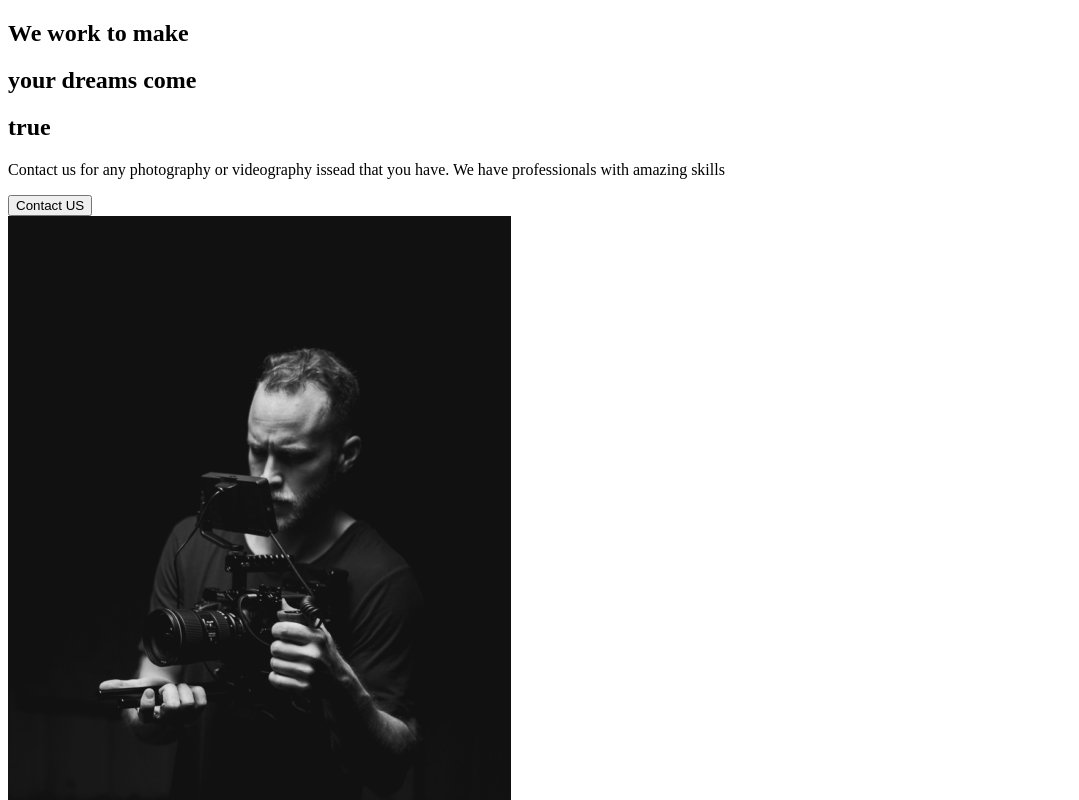
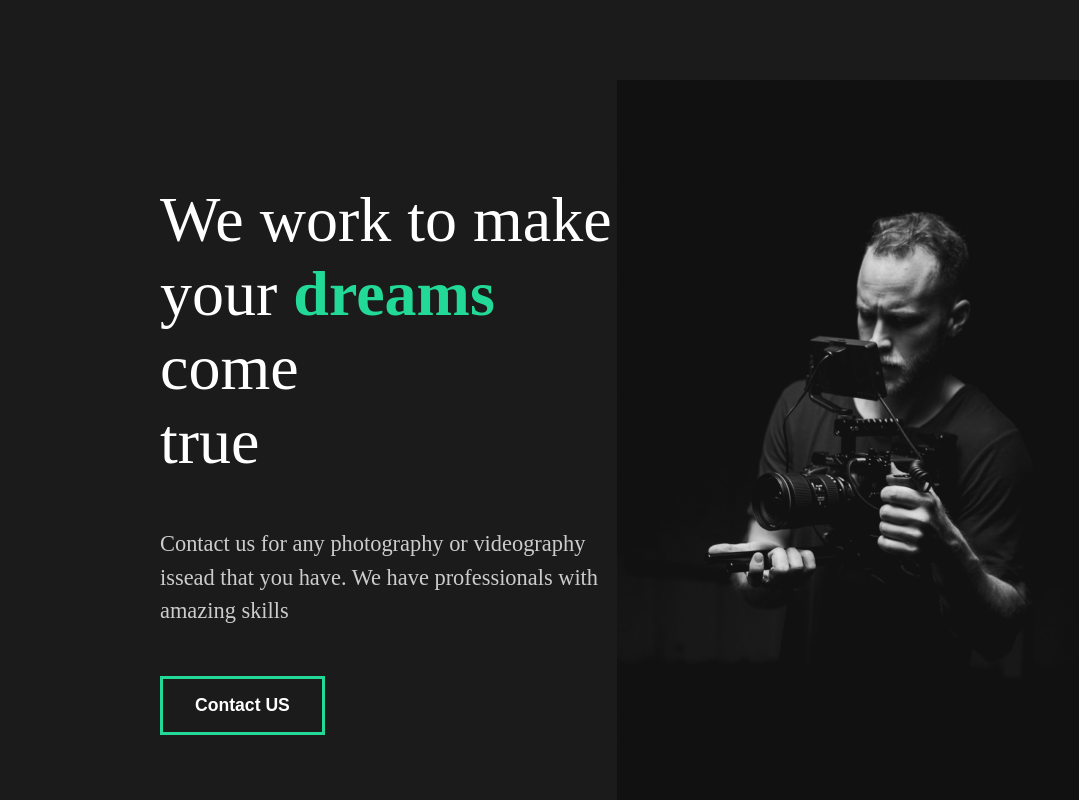
Before and after one commit to lindmon/Capture, a React (Create React App) app: page / in a window 1280 px wide. Shown: the top 800 px of the page, without its empty margins (0-1079 px from the left). Built offline with nearby package versions, Linux system fonts and the light colour scheme.

Commit message:
Service section added, FaqSection added, styled components added, global style added

```diff
--- a/src/App.js
+++ b/src/App.js
@@ -1,7 +1,9 @@
 import AboutUs from './pages/AboutUs';
+import GlobalStyle from './components/GlobalStyle';
 function App() {
   return (
     <div className="App">
+      <GlobalStyle/>
       <AboutUs/>
 
     </div>
--- a/src/components/AboutSection.js
+++ b/src/components/AboutSection.js
@@ -1,9 +1,10 @@
 import React from 'react';
 import home1 from '../img/home1.png';
+import styled from 'styled-components';
 
 const AboutSection = () => {
     return(
-        <div>
+        <About>
             <div className="description">
                 <div className="title">
                    <div className="hide">
@@ -22,8 +23,17 @@ const AboutSection = () => {
             <div className="image">
                 <img src={home1} alt="guy with the camera" />
             </div>
-        </div>
+        </About>
     )
 }
 
+const About = styled.div`
+    min-height: 90vh;
+    display: flex;
+    align-items: center;
+    justify-content: space-between;
+    padding: 5rem 10rem;
+    color: white;
+`;
+
 export default AboutSection;
--- /dev/null
+++ b/src/components/FaqSection.js
@@ -0,0 +1,40 @@
+import React from "react";
+
+const FaqSection = () => {
+    return(
+        <div className="fag">
+            <h2>Any questions? <span>FAQ</span></h2>
+            <div className="question">
+                <h4>How do I start ?</h4>
+                <div className="answer">
+                    <p>Lorem ipsum dolor sit amet.</p>
+                    <p>Lorem ipsum dolor sit, amet consectetur adipisicing elit. Repellat, animi.</p>
+                </div>
+            </div>
+            <div className="question">
+                <h4>Daily schedule</h4>
+                <div className="answer">
+                    <p>Lorem ipsum dolor sit amet.</p>
+                    <p>Lorem ipsum dolor sit, amet consectetur adipisicing elit. Repellat, animi.</p>
+                </div>
+            </div>
+            <div className="question">
+                <h4>Different payment methods</h4>
+                <div className="answer">
+                    <p>Lorem ipsum dolor sit amet.</p>
+                    <p>Lorem ipsum dolor sit, amet consectetur adipisicing elit. Repellat, animi.</p>
+                </div>
+            </div>
+            <div className="question">
+                <h4>What products do you offer?</h4>
+                <div className="answer">
+                    <p>Lorem ipsum dolor sit amet.</p>
+                    <p>Lorem ipsum dolor sit, amet consectetur adipisicing elit. Repellat, animi.</p>
+                </div>
+            </div>
+
+        </div>
+
+    )
+}
+export default FaqSection;
--- /dev/null
+++ b/src/components/GlobalStyle.js
@@ -0,0 +1,55 @@
+import {createGlobalStyle} from 'styled-components';
+
+
+const GlobalStyle = createGlobalStyle`
+*{
+    margin: 0;
+    padding: 0;
+    box-sizing:border-box;
+}
+
+body {
+    background: #1b1b1b;
+}
+button{
+    font-weight:bold;
+    font-size:1.1rem;
+    cursor:pointer;
+    padding: 1rem 2rem;
+    border: 3px solid #23d997;
+    background: transparent;
+    color: white;
+    transition: all 0.5s ease;
+    &:hover{
+        background-color:#23d997;
+        color: white;
+    }
+}
+h2 {
+        font-weight:lighter;
+        font-size:4rem;
+    }
+h3{
+    color: white;
+}
+h4{
+    font-weight:bold;
+
+}
+a{
+    font-size: 1.1rem;
+}
+span{
+    font-weight:bold;
+    color:#23d997;
+
+}
+p{
+    padding:3rem 0rem;
+    color:#ccc;
+    font-size:1.4rem;
+    line-height: 150%;
+
+}
+`;
+export default GlobalStyle;
--- a/src/components/ServicesSection.js
+++ b/src/components/ServicesSection.js
@@ -45,7 +45,9 @@ const ServicesSection = () => {
                         <p>Lorem ipsum dolor sit amet.</p>
                     </div>
                 </div>
-
+            </div>
+            <div className="image">
+                <img src={home2} alt="man for illustration"/>
             </div>
         </div>
     )
--- a/src/pages/AboutUs.js
+++ b/src/pages/AboutUs.js
@@ -1,12 +1,14 @@
 import React from "react";
 import AboutSection from '../components/AboutSection';
 import ServicesSection from '../components/ServicesSection';
+import FaqSection from "../components/FaqSection";
 
 const AboutUs = () => {
     return(
         <>
             <AboutSection/>
             <ServicesSection/>
+            <FaqSection/>
         </>
     )
 }
```
Also changed, not shown: package.json (+7 -2 lines), 1 other file (tests, documents, lock files or other folders).
